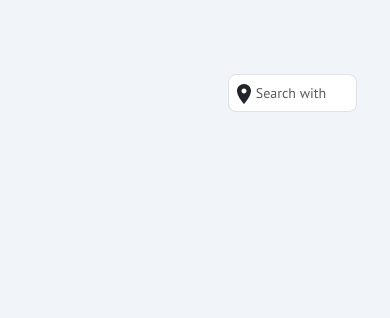
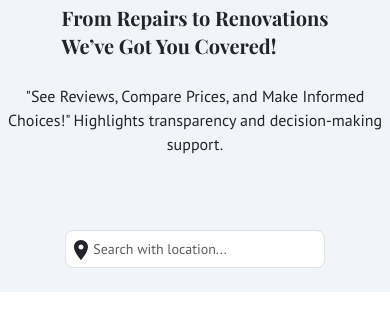
Before and after one commit to SaiChithra333/tasktrack, a React (Create React App) app: page /customer in a window 390 px wide. Shown: the part 389-707 px from the top of the page. Built offline with nearby package versions, Linux system fonts and the light colour scheme; a web font is replaced by a local one.

Commit message:
fifth commit

```diff
--- a/src/slides/Home.js
+++ b/src/slides/Home.js
@@ -5,7 +5,7 @@ import LocationOnIcon from '@mui/icons-material/LocationOn';
 function Home() {
   return (
     <div>
-       <div className="home max-h-full  flex flex-col md:flex-row items-center lg:items-start lg:justify-between lg:gap-8  bg-slate-100">
+       <div className="h-full  flex flex-col lg:flex-row items-center lg:items-start lg:justify-between lg:gap-8  bg-slate-100">
       {/* Left Side: Carousel */}
       <div className="w-full  md:w-1/2">
         <div id="carouselExample" className="carousel slide">
@@ -39,7 +39,7 @@ function Home() {
       <p className="font-PTSans text-center lg:text-start mb-4 lg:text-base xl:text-3xl">
         "See Reviews, Compare Prices, and Make Informed Choices!" Highlights transparency and decision-making support.
       </p>
-      <form className="w-2/3 lg:w-3/4 "> {/* Add relative positioning */}
+      <form className="w-2/3 lg:w-3/4  mb-6 lg:mb-0"> {/* Add relative positioning */}
       <LocationOnIcon className='transform translate-y-8 translate-x-1' />
         <input
           type="search"
--- a/src/slides/IconBanner.js
+++ b/src/slides/IconBanner.js
@@ -9,7 +9,7 @@ function IconBanner() {
         navigate('/popular')
     }
   return (
-    <div className='container'>
+    <div className='container p-5'>
       <div className="IconBanner_iconBanner__udc_K IconBanner_scrollContainer__bWzKf flex gap-5 flex-wrap justify-center items-start" data-testid="icon-banner">
         <a className="IconBanner_iconButton__WenCb  duration-300 hover:scale-110" onClick={handleclick}>
           <img className="IconBanner_iconImg__axP9l" src="https://media.angi.com/s3fs-public/HandyPerson.svg" alt="Handyperson" />
```
